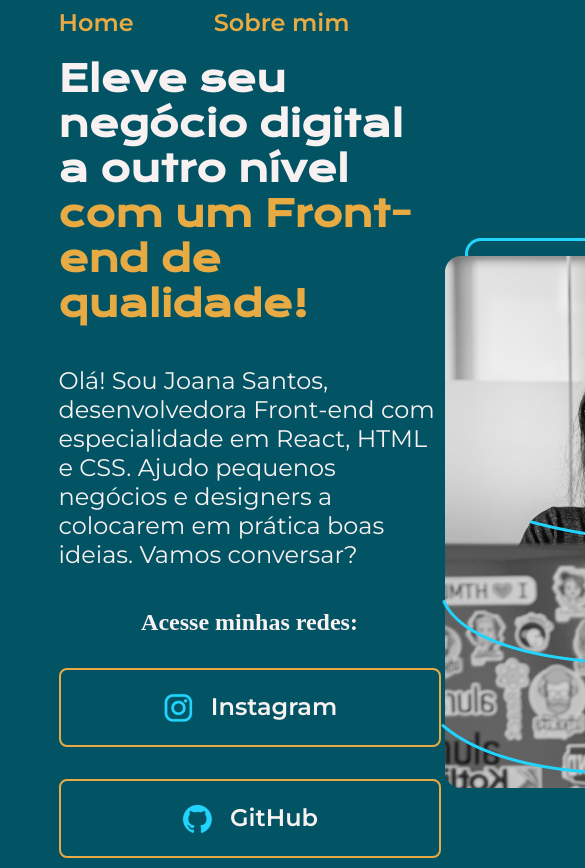
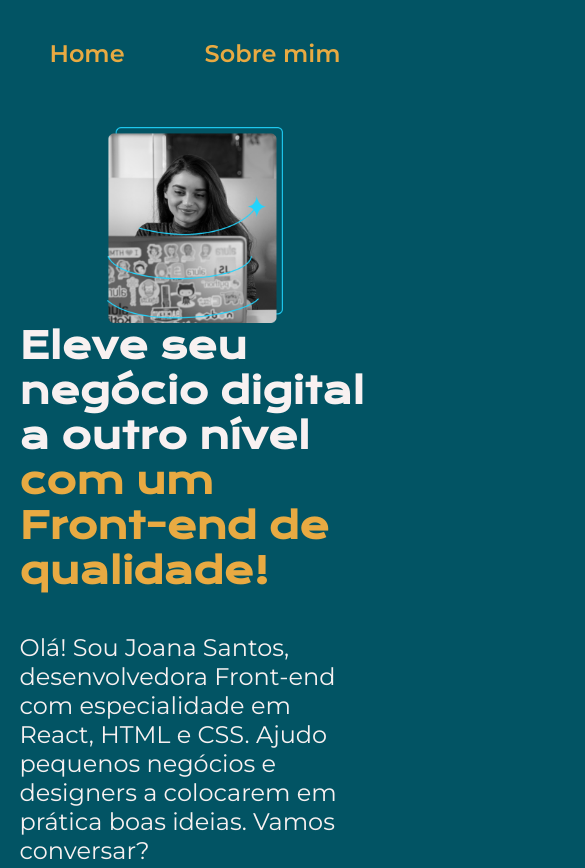
Before and after one commit to luanbrendon/ProjetoAlura-01, a plain HTML site: page index.html in a window 390 px wide. Shown: the top 868 px of the page, 585 px wide, since content can reach past the window. Drawn offline with nearby package versions, Linux system fonts and the light colour scheme.

Commit message:
deixando responsivo para mobile

```diff
--- a/index.html
+++ b/index.html
@@ -38,7 +38,7 @@
                     </a>
             </div>
         </section>
-        <img src="Assets-aula2-curso3-html-e-css-main/assets/Imagem.png" alt="imagem de Luan">
+        <img class="apresentacao__img" src="Assets-aula2-curso3-html-e-css-main/assets/Imagem.png" alt="imagem de Luan">
     </main>
     <footer class="rodape">
         <p>Desenvolvido por Luan.</p>
--- a/style/style.css
+++ b/style/style.css
@@ -36,7 +36,7 @@ body{
 .cabecalho__menu__link {
     text-decoration: none;
     font-family: var(--fonte-secundaria);
-    font-size: 24px;
+    font-size: 1.5rem;
     font-weight: 600;
     color: var(--cor-terciaria);
 }
@@ -48,7 +48,7 @@ body{
     justify-content: space-between;
 }
 .apresentacao__conteudo {
-    width: 615px;
+    width: 50%;
     display: flex;
     flex-direction: column;
     gap: 40px;
@@ -56,7 +56,7 @@ body{
 
 .apresentacao__conteudo__titulo{
     font-family: var(--fonte-principal);
-    font-size: 36px;
+    font-size: 2.25rem;
 }
 
 .titulo-destaque{
@@ -64,7 +64,7 @@ body{
 }
 
 .apresentacao__conteudo__texto {
-    font-size: 24px;
+    font-size: 1.5rem;
     font-family: var(--fonte-secundaria);
 }
 
@@ -79,17 +79,17 @@ body{
 .apresentacao__links--subtitulo {
     font-family: var(--fonte-principal);
     font-weight: 400;
-    font-size: 24px;
+    font-size: 1.5rem;
 }
 
 .apresentacao__links__link {
     display: flex;
     justify-content: center;
     gap: 16px;
-    width: 378px;
+    width: 50%;
     text-align: center;
     border-radius: 8px;
-    font-size: 24px;
+    font-size: 1.5rem;
     padding: 21.5px 0 ;
     text-decoration: none;
     color: var(--cor-secundaria);
@@ -103,12 +103,38 @@ body{
     padding: 3%;
 }
 
+.apresentacao__img {
+    width: 50%;
+}
+
 .rodape {
     padding: 24px;
     color: var(--cor-principal);
     background-color: var(--cor-terciaria);
     text-align: center;
     font-family: var(--fonte-secundaria);
-    font-size: 24px;
+    font-size: 1.5rem;
     font-weight: 400;
 }
+
+@media (max-width: 1200px) {
+
+    .cabecalho {
+        padding: 10%;
+    }
+
+    .cabecalho__menu {
+        justify-content: center;
+    }
+
+
+    .apresentacao {
+        flex-direction: column-reverse;
+        padding: 5%;
+    }
+
+    .apresentacao__conteudo {
+        width: auto;
+    }
+
+}
```
Also changed, not shown: about.html (+1 -1 lines).
